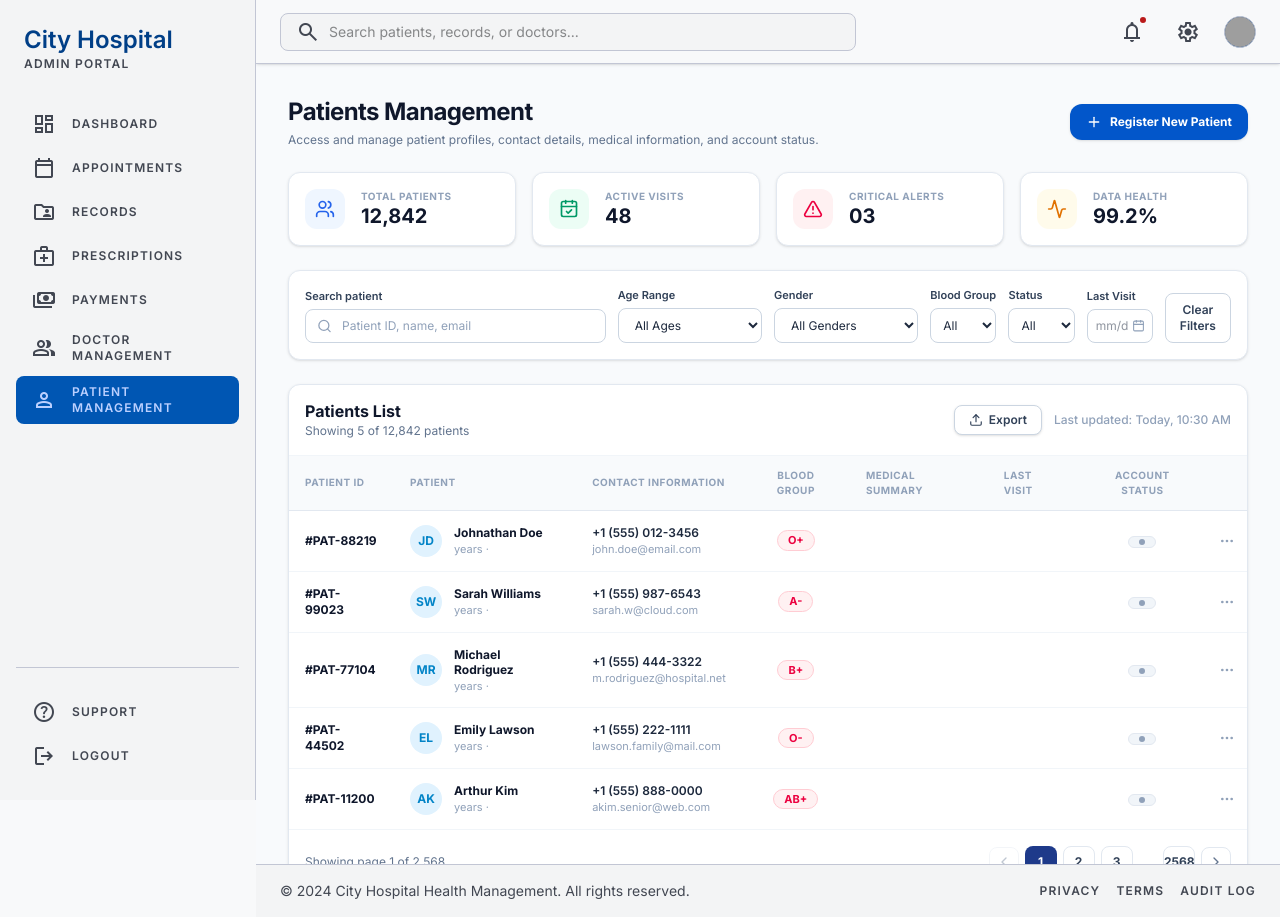
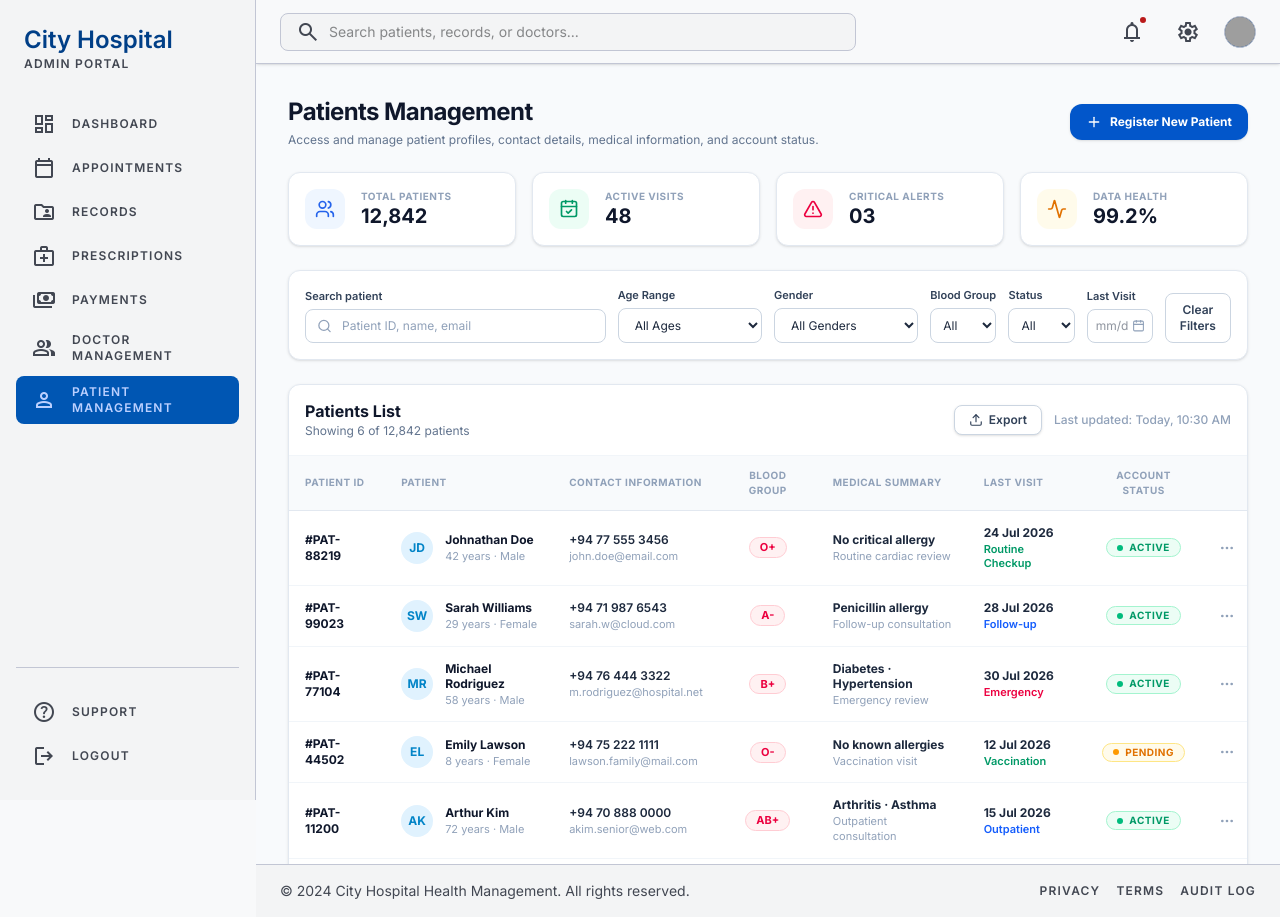
Before and after one commit to Wijeboy/Healthcare-Management-System, a React (Vite) app in the folder Frontend/: page /dashboard/patients-management in a window 1280 px wide. Built offline with nearby package versions, Linux system fonts and the light colour scheme; grey boxes are pictures that could not be loaded.

Commit message:
refactor: Update mockDoctors to const and enhance patient data structure

```diff
--- a/Frontend/src/data/mockData.js
+++ b/Frontend/src/data/mockData.js
@@ -1,4 +1,4 @@
-export let mockDoctors = [
+export const mockDoctors = [
   {
     id: "DR-1042",
     initials: "SC",
@@ -297,82 +297,95 @@ export let mockDoctors = [
   },
 ];
 
-export const updateMockDoctor = (doctorId, nextDoctor) => {
-  mockDoctors = mockDoctors.map((doctor) =>
-    doctor.id === doctorId ? { ...doctor, ...nextDoctor } : doctor,
-  );
-  return mockDoctors.find((doctor) => doctor.id === doctorId) || null;
-};
-
 export const mockPatients = [
   {
     id: "#PAT-88219",
+    initials: "JD",
     name: "Johnathan Doe",
-    details: "42 yrs, Male",
-    initials: "JD",
-    avatarBg: "bg-blue-100 text-blue-700",
-    phone: "+1 (555) 012-3456",
+    age: 42,
+    gender: "Male",
+    phone: "+94 77 555 3456",
     email: "john.doe@email.com",
     bloodGroup: "O+",
-    bloodBg: "bg-rose-100 text-rose-700",
-    lastVisit: "Oct 24, 2023",
-    visitType: "Routine Checkup",
-    visitColor: "text-emerald-600",
+    medicalSummaryTitle: "No critical allergy",
+    medicalSummarySubtitle: "Routine cardiac review",
+    lastVisitDate: "24 Jul 2026",
+    lastVisitType: "Routine Checkup",
+    status: "ACTIVE",
   },
   {
     id: "#PAT-99023",
+    initials: "SW",
     name: "Sarah Williams",
-    details: "29 yrs, Female",
-    initials: "SW",
-    avatarBg: "bg-emerald-100 text-emerald-700",
-    phone: "+1 (555) 987-6543",
+    age: 29,
+    gender: "Female",
+    phone: "+94 71 987 6543",
     email: "sarah.w@cloud.com",
     bloodGroup: "A-",
-    bloodBg: "bg-blue-100 text-blue-700",
-    lastVisit: "Nov 02, 2023",
-    visitType: "Follow-up",
-    visitColor: "text-blue-600",
+    medicalSummaryTitle: "Penicillin allergy",
+    medicalSummarySubtitle: "Follow-up consultation",
+    lastVisitDate: "28 Jul 2026",
+    lastVisitType: "Follow-up",
+    status: "ACTIVE",
   },
   {
     id: "#PAT-77104",
+    initials: "MR",
     name: "Michael Rodriguez",
-    details: "58 yrs, Male",
-    initials: "MR",
-    avatarBg: "bg-slate-200 text-slate-700",
-    phone: "+1 (555) 444-3322",
+    age: 58,
+    gender: "Male",
+    phone: "+94 76 444 3322",
     email: "m.rodriguez@hospital.net",
     bloodGroup: "B+",
-    bloodBg: "bg-slate-200 text-slate-700",
-    lastVisit: "Oct 30, 2023",
-    visitType: "Emergency",
-    visitColor: "text-rose-600",
+    medicalSummaryTitle: "Diabetes · Hypertension",
+    medicalSummarySubtitle: "Emergency review",
+    lastVisitDate: "30 Jul 2026",
+    lastVisitType: "Emergency",
+    status: "ACTIVE",
   },
   {
     id: "#PAT-44502",
+    initials: "EL",
     name: "Emily Lawson",
-    details: "08 yrs, Female",
-    initials: "EL",
-    avatarBg: "bg-cyan-100 text-cyan-700",
-    phone: "+1 (555) 222-1111",
+    age: 8,
+    gender: "Female",
+    phone: "+94 75 222 1111",
     email: "lawson.family@mail.com",
     bloodGroup: "O-",
-    bloodBg: "bg-emerald-100 text-emerald-700",
-    lastVisit: "Nov 12, 2023",
-    visitType: "Vaccination",
-    visitColor: "text-emerald-600",
+    medicalSummaryTitle: "No known allergies",
+    medicalSummarySubtitle: "Vaccination visit",
+    lastVisitDate: "12 Jul 2026",
+    lastVisitType: "Vaccination",
+    status: "PENDING",
   },
   {
     id: "#PAT-11200",
+    initials: "AK",
     name: "Arthur Kim",
-    details: "72 yrs, Male",
-    initials: "AK",
-    avatarBg: "bg-amber-100 text-amber-700",
-    phone: "+1 (555) 888-0000",
+    age: 72,
+    gender: "Male",
+    phone: "+94 70 888 0000",
     email: "akim.senior@web.com",
     bloodGroup: "AB+",
-    bloodBg: "bg-rose-100 text-rose-700",
-    lastVisit: "Oct 15, 2023",
-    visitType: "Outpatient",
-    visitColor: "text-slate-600",
+    medicalSummaryTitle: "Arthritis · Asthma",
+    medicalSummarySubtitle: "Outpatient consultation",
+    lastVisitDate: "15 Jul 2026",
+    lastVisitType: "Outpatient",
+    status: "ACTIVE",
+  },
+  {
+    id: "#PAT-66318",
+    initials: "NP",
+    name: "Nethmi Perera",
+    age: 34,
+    gender: "Female",
+    phone: "+94 72 345 8890",
+    email: "nethmi.p@email.lk",
+    bloodGroup: "B-",
+    medicalSummaryTitle: "Latex allergy",
+    medicalSummarySubtitle: "General consultation",
+    lastVisitDate: "21 Jun 2026",
+    lastVisitType: "General Visit",
+    status: "INACTIVE",
   },
 ];
--- a/Frontend/src/pages/doctors/DoctorDetails.jsx
+++ b/Frontend/src/pages/doctors/DoctorDetails.jsx
@@ -1,5 +1,5 @@
 import React, { useMemo, useState } from "react";
-import { useNavigate, useSearchParams } from "react-router-dom";
+import { useLocation, useNavigate, useSearchParams } from "react-router-dom";
 import { Edit, MoreHorizontal, ArrowLeft } from "lucide-react";
 import { mockDoctors } from "../../data/mockData";
 import DoctorProfileHeaderCard from "../../components/doctors/doctor-details/DoctorProfileHeaderCard";
@@ -11,16 +11,22 @@ import UpcomingAppointmentsTable from "../../components/doctors/doctor-details/U
 
 const DoctorDetails = () => {
   const navigate = useNavigate();
+  const location = useLocation();
   const [searchParams] = useSearchParams();
   const [activeTab, setActiveTab] = useState("Overview");
   const doctorId = searchParams.get("id");
+  const editedDoctor = location.state?.doctor;
 
   const doctor = useMemo(() => {
+    if (editedDoctor?.id === doctorId) {
+      return editedDoctor;
+    }
+
     const selectedDoctor = mockDoctors.find((item) => item.id === doctorId);
     if (!selectedDoctor) return null;
 
     return selectedDoctor;
-  }, [doctorId]);
+  }, [doctorId, editedDoctor]);
 
   if (!doctorId || !doctor) {
     return (
--- a/Frontend/src/pages/doctors/DoctorsManagement.jsx
+++ b/Frontend/src/pages/doctors/DoctorsManagement.jsx
@@ -21,7 +21,6 @@ const DoctorsManagement = () => {
   const [department, setDepartment] = useState("All");
   const [specialization, setSpecialization] = useState("All");
   const [status, setStatus] = useState("All");
-  const [doctors, setDoctors] = useState(mockDoctors);
   const [doctorToDelete, setDoctorToDelete] = useState(null);
 
   const handleClearFilters = () => {
@@ -40,14 +39,14 @@ const DoctorsManagement = () => {
   };
 
   const handleDeleteDoctor = (doctorId) => {
-    setDoctorToDelete(doctors.find((doctor) => doctor.id === doctorId) || null);
+    setDoctorToDelete(
+      mockDoctors.find((doctor) => doctor.id === doctorId) || null,
+    );
   };
 
   const confirmDeleteDoctor = () => {
     if (!doctorToDelete) return;
-    setDoctors((currentDoctors) =>
-      currentDoctors.filter((doctor) => doctor.id !== doctorToDelete.id),
-    );
+    console.log("Delete doctor requested:", doctorToDelete);
     setDoctorToDelete(null);
   };
 
@@ -134,7 +133,7 @@ const DoctorsManagement = () => {
             </div>
 
             <div className="p-6 grid grid-cols-3 gap-5">
-              {doctors.map((doc) => (
+              {mockDoctors.map((doc) => (
                 <DoctorCard
                   key={doc.id}
                   doctor={doc}
--- a/Frontend/src/pages/doctors/EditDoctorPage.jsx
+++ b/Frontend/src/pages/doctors/EditDoctorPage.jsx
@@ -5,7 +5,7 @@ import EditPersonalInfoSection from "../../components/doctors/edit-doctor/EditPe
 import EditProfessionalInfoSection from "../../components/doctors/edit-doctor/EditProfessionalInfoSection";
 import EditAvailabilitySection from "../../components/doctors/edit-doctor/EditAvailabilitySection";
 import EditAccountAccessSection from "../../components/doctors/edit-doctor/EditAccountAccessSection";
-import { mockDoctors, updateMockDoctor } from "../../data/mockData";
+import { mockDoctors } from "../../data/mockData";
 
 const buildFormDataFromDoctor = (doctorId, doctorProfile) => {
   if (!doctorProfile) {
@@ -37,9 +37,11 @@ const buildFormDataFromDoctor = (doctorId, doctorProfile) => {
     };
   }
 
-  const scheduleHours = doctorProfile.scheduleDetails?.[0]?.hours || "08:00 AM - 04:00 PM";
+  const scheduleHours =
+    doctorProfile.scheduleDetails?.[0]?.hours || "08:00 AM - 04:00 PM";
   const [startTime, endTime] = scheduleHours.split(" - ");
-  const experienceValue = doctorProfile.professional?.experience || doctorProfile.experience || "";
+  const experienceValue =
+    doctorProfile.professional?.experience || doctorProfile.experience || "";
 
   return {
     initials: doctorProfile.initials ?? "",
@@ -59,12 +61,18 @@ const buildFormDataFromDoctor = (doctorId, doctorProfile) => {
     startTime: startTime ?? "08:00 AM",
     endTime: endTime ?? "04:00 PM",
     duration: doctorProfile.professional?.consultationDuration ?? "30 minutes",
-    availabilityStatus: doctorProfile.availabilityText === "Available" ? "Available" : doctorProfile.availabilityText ?? "Available",
+    availabilityStatus:
+      doctorProfile.availabilityText === "Available"
+        ? "Available"
+        : doctorProfile.availabilityText ?? "Available",
     systemRole: doctorProfile.account?.systemRole ?? "Doctor",
     accountStatus: doctorProfile.account?.accountStatus ?? "Active",
     tempPassword: "",
     username: doctorProfile.account?.username ?? "",
-    lastUpdated: doctorProfile.account?.lastUpdated ?? doctorProfile.account?.profileCreated ?? "",
+    lastUpdated:
+      doctorProfile.account?.lastUpdated ??
+      doctorProfile.account?.profileCreated ??
+      "",
     updatedBy: doctorProfile.account?.updatedBy ?? "",
   };
 };
@@ -135,56 +143,9 @@ const EditDoctorPage = () => {
 
   const handleSave = (e) => {
     e?.preventDefault();
-    const nextDoctor = {
-      initials: formData.initials,
-      name: formData.fullName,
-      status: formData.accountStatus,
-      specialty: formData.department?.toUpperCase() || "",
-      email: formData.email,
-      phone: formData.phone,
-      schedule: `${workingDays.join(", ")} · ${formData.startTime}-${formData.endTime}`,
-      licenceNumber: formData.licenceNumber,
-      department: formData.department,
-      specialization: formData.specialization,
-      bio: formData.bio,
-      experience: formData.experience,
-      availabilityText: formData.availabilityStatus,
-      personal: {
-        fullName: formData.fullName,
-        dob: formData.dob,
-        gender: formData.gender,
-        email: formData.email,
-        phone: formData.phone,
-        address: formData.address,
-      },
-      professional: {
-        department: formData.department,
-        specialization: formData.specialization,
-        qualification: formData.qualification,
-        licenceNumber: formData.licenceNumber,
-        experience: formData.experience,
-        consultationDuration: formData.duration,
-      },
-      scheduleDetails: workingDays.map((day) => ({
-        day,
-        hours: `${formData.startTime} - ${formData.endTime}`,
-        status: "AVAILABLE",
-        isAvailable: true,
-      })),
-      account: {
-        ...selectedDoctor?.account,
-        systemRole: formData.systemRole,
-        accountStatus: formData.accountStatus,
-        username: formData.username,
-        updatedBy: formData.updatedBy || selectedDoctor?.account?.updatedBy || "",
-        lastUpdated:
-          formData.lastUpdated || selectedDoctor?.account?.lastUpdated || "",
-      },
-      upcomingAppointments: selectedDoctor?.upcomingAppointments || [],
-    };
-
-    updateMockDoctor(doctorId, nextDoctor);
-    console.log("Updated doctor profile data:", nextDoctor);
+    navigate(`/dashboard/doctors-management/details?id=${doctorId}`, {
+      state: { doctor: selectedDoctor },
+    });
   };
 
   return (
@@ -208,8 +169,8 @@ const EditDoctorPage = () => {
               Edit Doctor
             </h1>
             <p className="text-xs text-slate-500 mt-1">
-              Update the doctor's personal information, professional details,
-              availability, and account access.
+              View the doctor's profile in edit mode. Changes are local to the
+              form and are not persisted.
             </p>
           </div>
 
@@ -233,8 +194,13 @@ const EditDoctorPage = () => {
               initials: selectedDoctor?.initials || formData.initials,
               name: selectedDoctor?.name || formData.fullName,
               id: selectedDoctor?.id || formData.doctorId,
-              department: selectedDoctor?.professional?.department || selectedDoctor?.department || selectedDoctor?.specialty || formData.department,
-              accountStatus: selectedDoctor?.account?.accountStatus || formData.accountStatus,
+              department:
+                selectedDoctor?.professional?.department ||
+                selectedDoctor?.department ||
+                selectedDoctor?.specialty ||
+                formData.department,
+              accountStatus:
+                selectedDoctor?.account?.accountStatus || formData.accountStatus,
               lastUpdated: formData.lastUpdated,
               updatedBy: formData.updatedBy,
             }}
```
